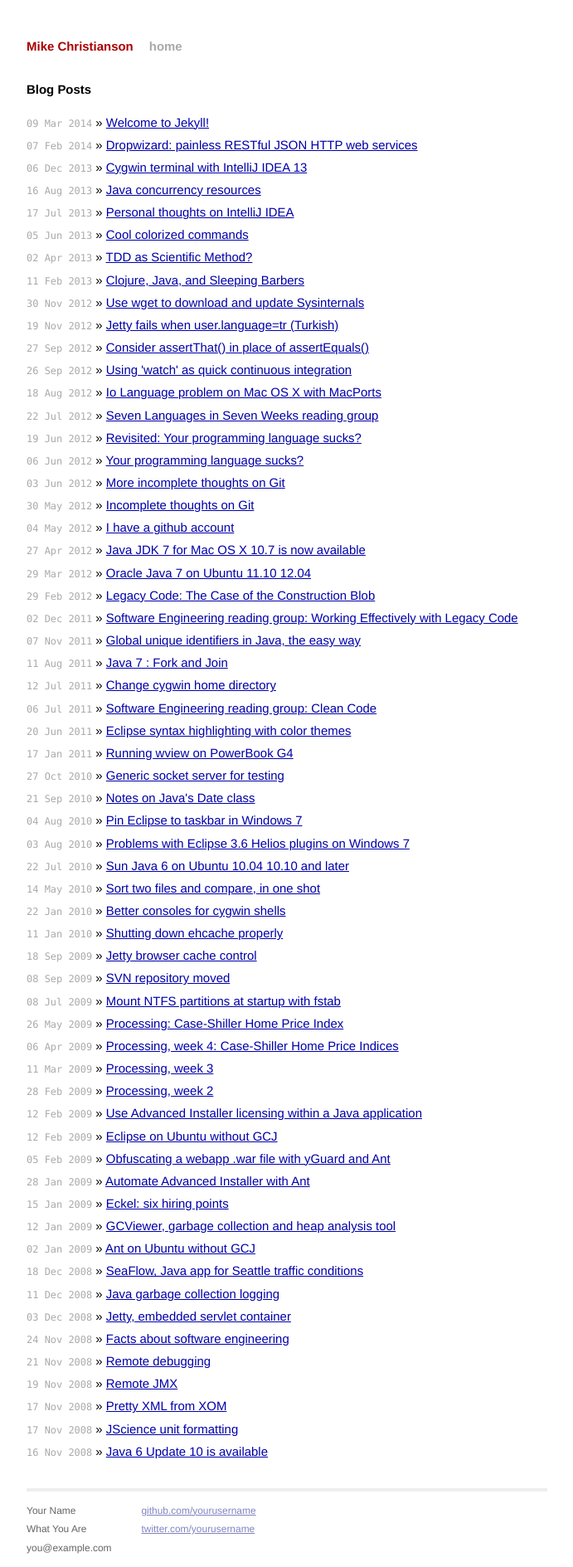
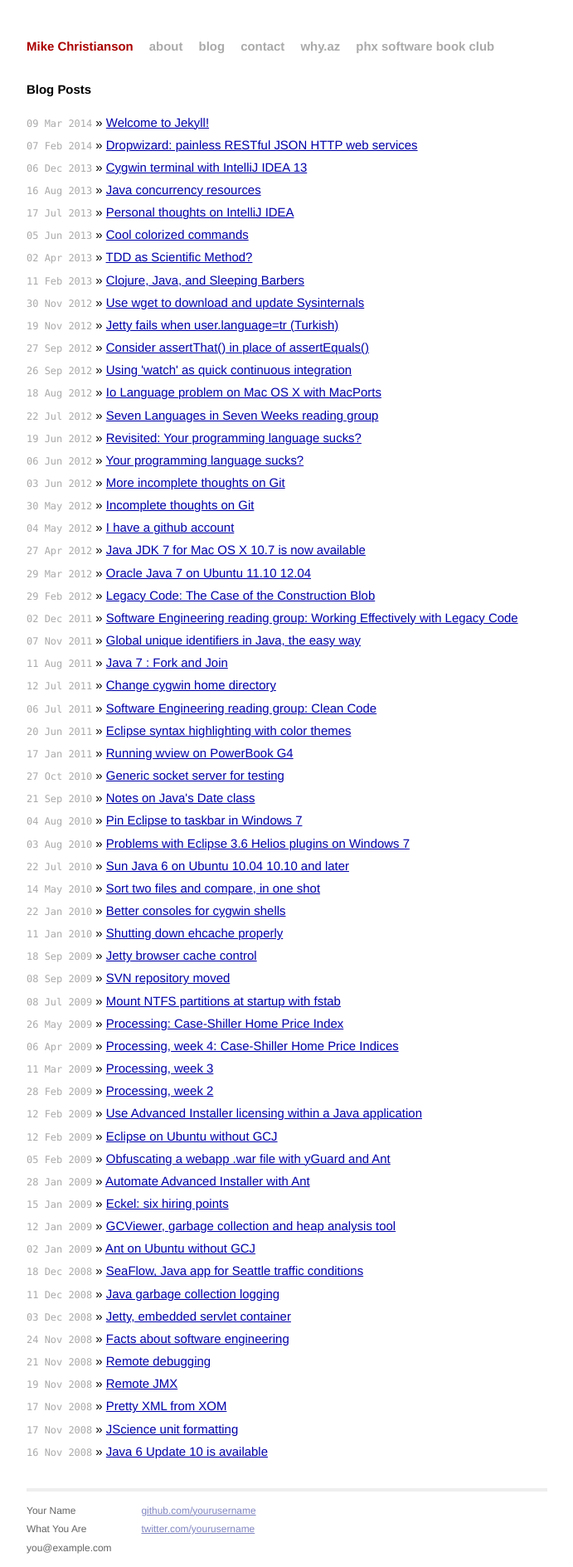
Before and after one commit to MikeChristianson/MikeChristianson.github.io, a Jekyll site: the page built from blog/index.html, in a window 1280 px wide. Shown: the whole page at 83% size, without its empty margins (294-985 px from the left). Built offline with Jekyll 4.4.1, drawn with Linux system fonts in a browser that asks for light colours.

Commit message:
updated header links

```diff
--- a/_layouts/default.html
+++ b/_layouts/default.html
@@ -20,7 +20,11 @@
         <div class="site">
           <div class="header">
             <h1 class="title"><a href="/">{{ site.name }}</a></h1>
-            <a class="extra" href="/">home</a>
+            <a class="extra" href="/">about</a>
+            <a class="extra" href="/blog/">blog</a>
+            <a class="extra" href="/contact/">contact</a>
+            <a class="extra" href="http://why.az">why.az</a>
+            <a class="extra" href="/phoenix-software-engineering-reading-group-at-gangplank/">phx software book club</a>
           </div>
 
           {{ content }}
```
